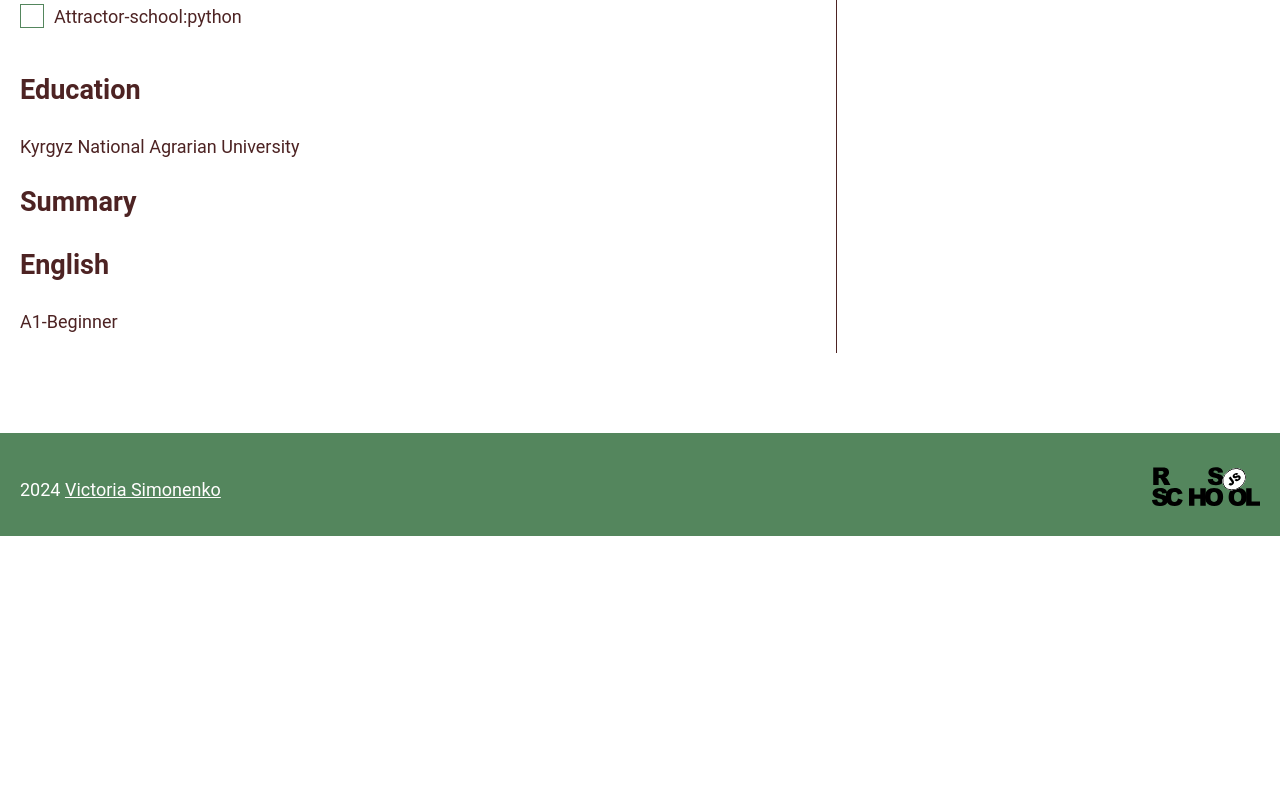
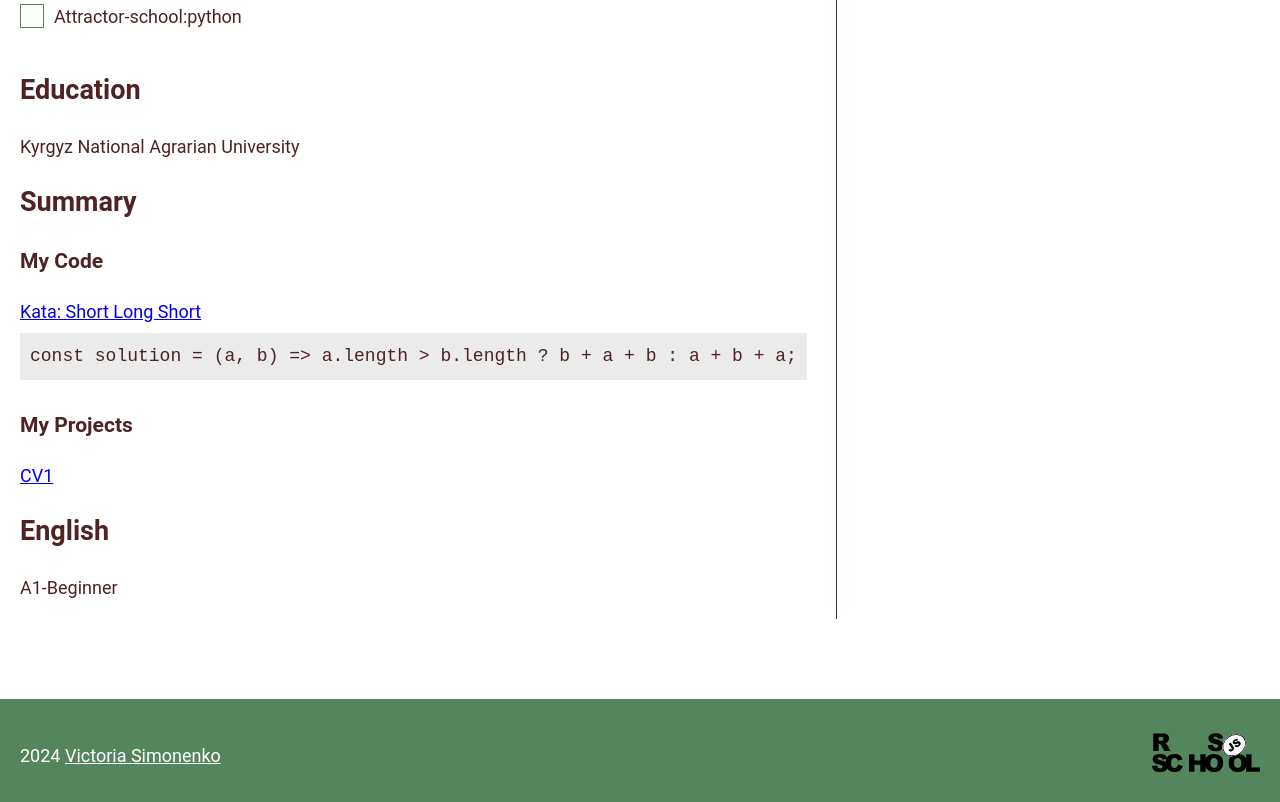
Before and after one commit to victoria-simo/rsschool-cv, a plain HTML site: page index.html in a window 1280 px wide. Shown: the part 704-1506 px from the top of the page. Before the commit the page ends 1240 px from the top, so only its background shows below. Drawn offline with Linux system fonts and the light colour scheme.

Commit message:
fix: minor fixes

```diff
--- a/index.html
+++ b/index.html
@@ -2,7 +2,7 @@
 <html lang="en">
 <head>
   <meta charset="UTF-8">
-  <title>Title</title>
+  <title>CV</title>
   <link rel="stylesheet" href="style.css">
 </head>
 <body>
@@ -53,7 +53,14 @@
       <h2 class="text">Education</h2>
       <p>Kyrgyz National Agrarian University </p>
       <h2 class="text" id="concise">Summary</h2>
-      <p></p>
+      <h3>My Code</h3>
+      <a href="https://www.codewars.com/kata/50654ddff44f800200000007">Kata: Short Long Short</a>
+      <br>
+      <code>
+        const solution = (a, b) => a.length > b.length ? b + a + b : a + b + a;
+      </code>
+      <h3>My Projects</h3>
+      <a href="https://github.com/victoria-simo/rsschool-cv/blob/gh-pages/cv.md">CV1</a>
       <h2 class="text" id="languege">English</h2>
       <p>A1-Beginner </p>
 
--- a/style.css
+++ b/style.css
@@ -13,6 +13,9 @@ body {
     line-height: 1.5;
     color: #4d2323;
     margin: 0;
+    min-height: 100vh;
+    display: flex;
+    flex-direction: column;
 }
 
 .header {
@@ -50,6 +53,7 @@ body {
 .main-block{
     display: flex;
     gap: 24px;
+    margin-bottom: 80px;
 }
 .main-column{
     flex-grow: 1;
@@ -112,7 +116,7 @@ footer {
     color: white;
     padding-bottom: 15px;
     padding-top: 25px;
-    margin-top: 80px;
+    margin-top: auto;
 }
 
 footer .container{
@@ -128,3 +132,10 @@ footer a{
 .rs-logo img{
     height: 40px;
 }
+
+code{
+    margin: 8px 0;
+    display: inline-block;
+    padding: 10px;
+    background: #ebebeb;
+}
```
